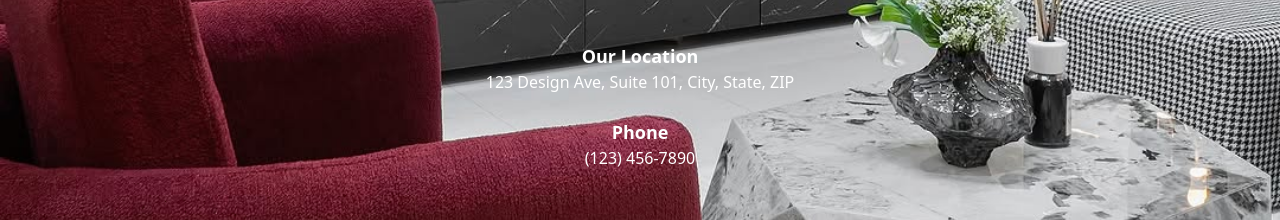
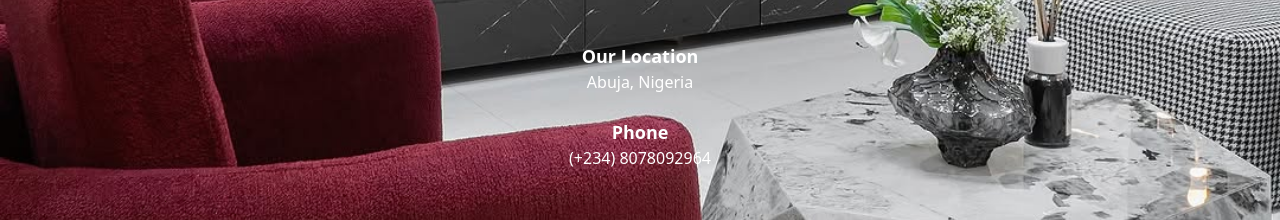
Before and after one commit to codehub1001/frankie, a React (Vite) app: page /contact in a window 1280 px wide. Shown: the part 1079-1299 px from the top of the page. Built offline with nearby package versions, Linux system fonts and the light colour scheme.

Commit message:
Initial commit

```diff
--- a/src/pages/ContactUS.jsx
+++ b/src/pages/ContactUS.jsx
@@ -126,9 +126,9 @@ const ContactUs = () => {
         {/* Contact Info */}
         <div className="mt-12 text-white">
           <h3 className="text-lg font-semibold">Our Location</h3>
-          <p className="text-md">123 Design Ave, Suite 101, City, State, ZIP</p>
+          <p className="text-md">Abuja, Nigeria</p>
           <h3 className="mt-6 text-lg font-semibold">Phone</h3>
-          <p className="text-md">(123) 456-7890</p>
+          <p className="text-md">(+234) 8078092964</p>
         </div>
       </div>
     </div>
```
